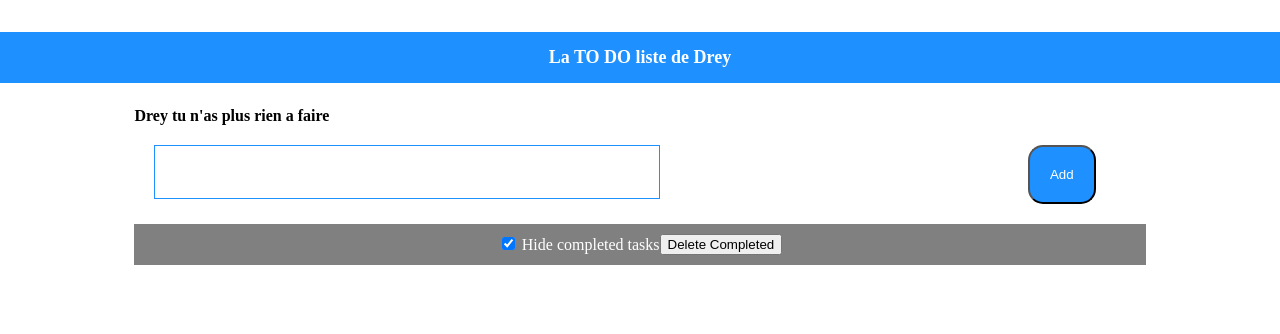
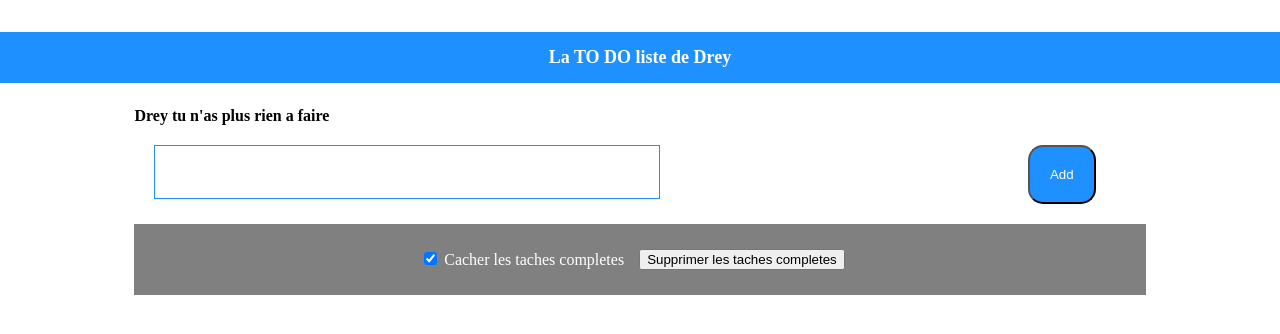
Before and after one commit to Dreykovic/todo-vuejs, a Vue app: page / in a window 1280 px wide. Shown: the top 334 px of the page. Built offline with nearby package versions, Linux system fonts and the light colour scheme.

Commit message:
ajout de la suppression des taches terminées

```diff
--- a/src/App.vue
+++ b/src/App.vue
@@ -42,12 +42,12 @@
       <div class="container-filtre">
         <div class="filtre-content">
           <input type="checkbox" v-model="hideCompleted" id="filtrer" />
-          <label for="filtrer"> Hide completed tasks </label>
+          <label for="filtrer"> Cacher les taches completes </label>
         </div>
 
-        <div class="col text-center">
+        <div class="col text-center" style="padding: 15px">
           <button class="btn-deleted" v-on:click="deleteCompleted">
-            Delete Completed
+            Supprimer les taches completes
           </button>
         </div>
       </div>
@@ -81,8 +81,15 @@ export default {
   methods: {
     addNewTodo() {
       this.tasks.push({ action: this.newItemText, faite: false });
+      this.storeData();
+      this.newItemText = "";
+    },
+    storeData() {
       localStorage.setItem("todos", JSON.stringify(this.tasks));
-      this.newItemText = "";
+    },
+    deleteCompleted() {
+      this.tasks = this.tasks.filter((task) => !task.faite);
+      this.storeData();
     },
   },
   created() {
```
